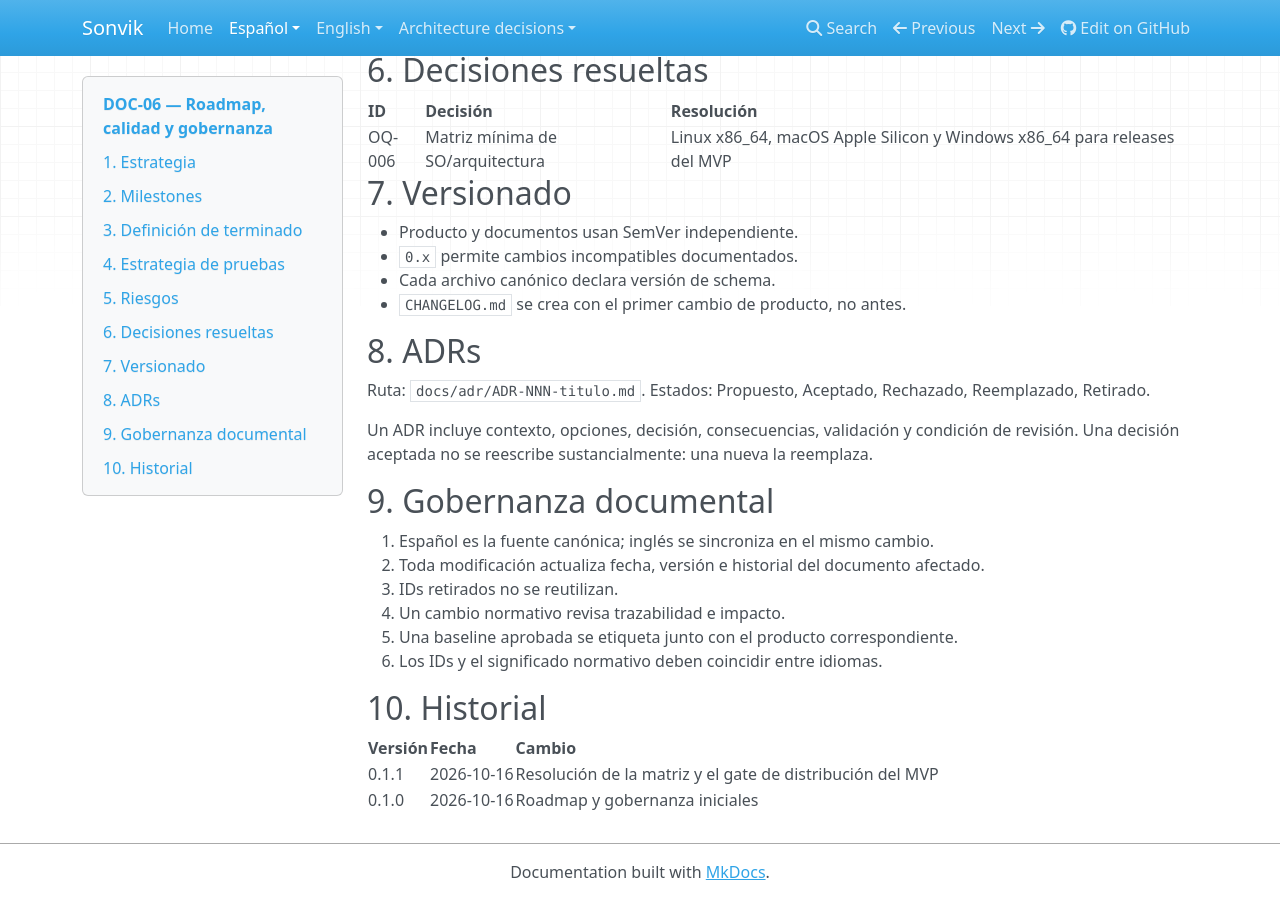
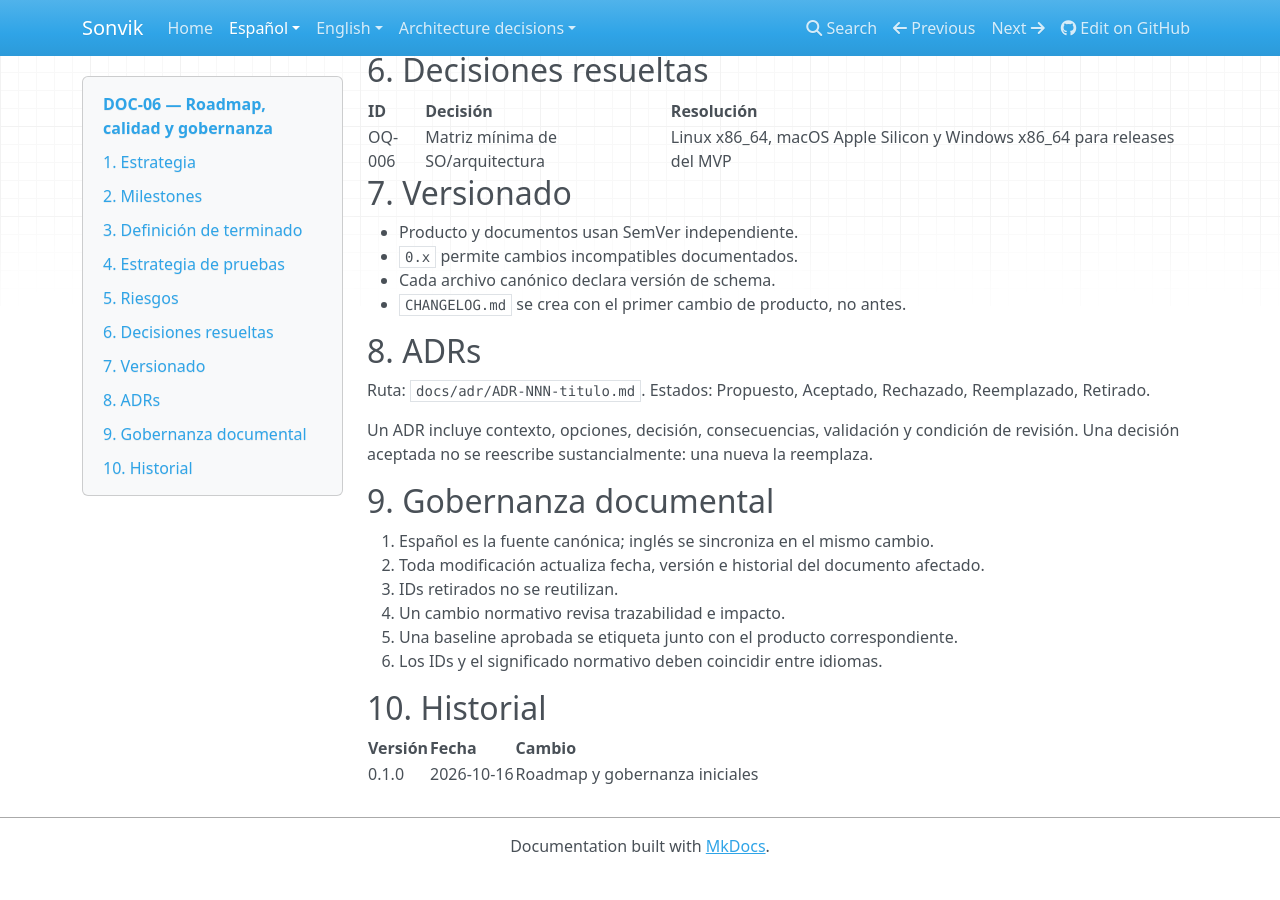
Before and after one commit to Nanielito/sonvik, an MkDocs documentation site: the page built from docs/es/06-roadmap-y-gobernanza.md, in a window 1280 px wide and 900 px high, scrolled down 1780 px. Built offline with MkDocs 1.6.1, drawn with Linux system fonts in a browser that asks for light colours; nearby versions of some CDN libraries; after the commit the page ends 2654 px from its top, so only the background shows below that.

```diff
--- a/docs/es/06-roadmap-y-gobernanza.md
+++ b/docs/es/06-roadmap-y-gobernanza.md
@@ -3,7 +3,7 @@
 | Campo | Valor |
 | --- | --- |
 | Estado | Aprobado |
-| Versión | 0.1.1 |
+| Versión | 0.1.0 |
 | Producto objetivo | MVP 0.1.0 |
 | Última actualización | 2026-10-16 |
 
@@ -105,5 +105,4 @@ Un ADR incluye contexto, opciones, decisión, consecuencias, validación y condi
 
 | Versión | Fecha | Cambio |
 | --- | --- | --- |
-| 0.1.1 | 2026-10-16 | Resolución de la matriz y el gate de distribución del MVP |
 | 0.1.0 | 2026-10-16 | Roadmap y gobernanza iniciales |
```
Also changed, not shown: docs/en/06-roadmap-and-governance.md (+1 -2 lines).
